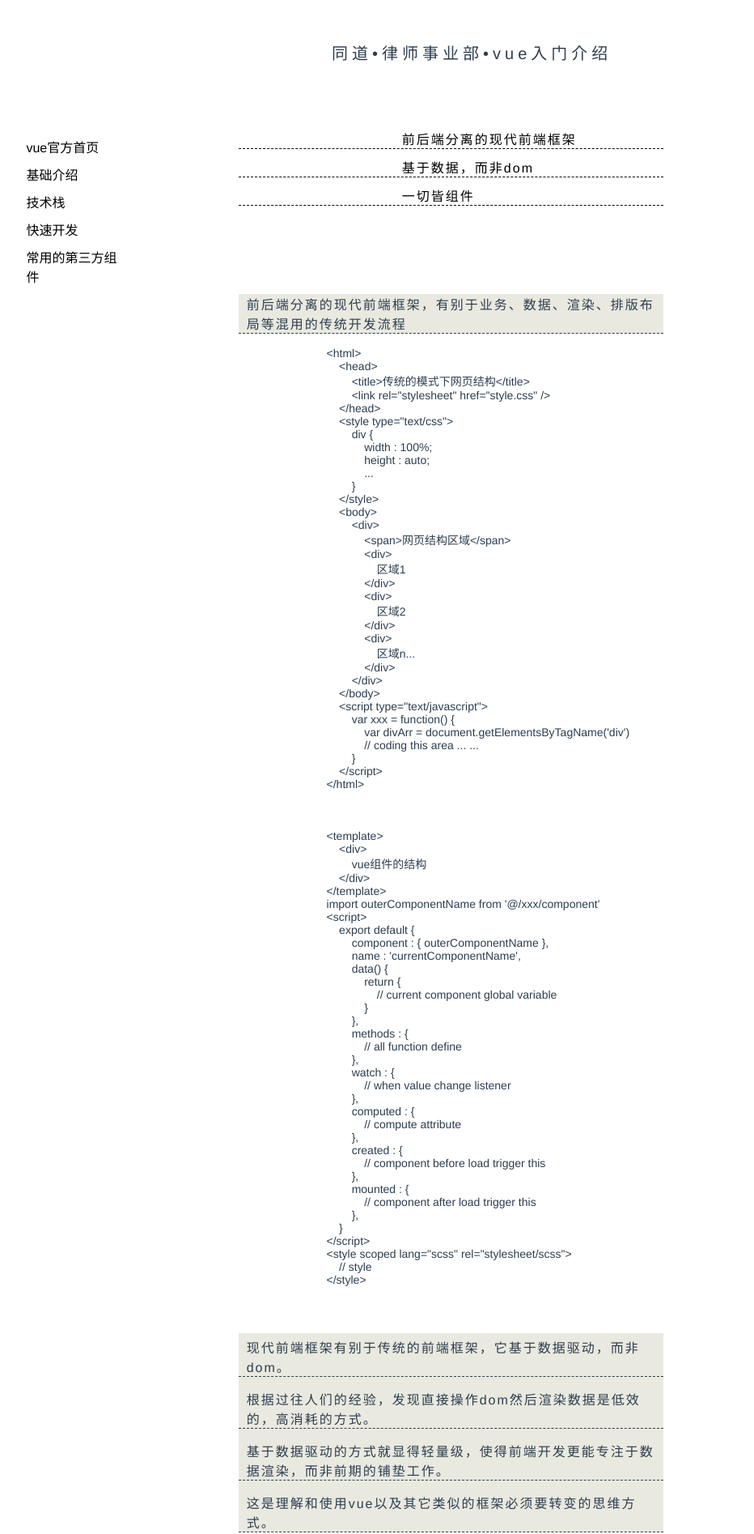
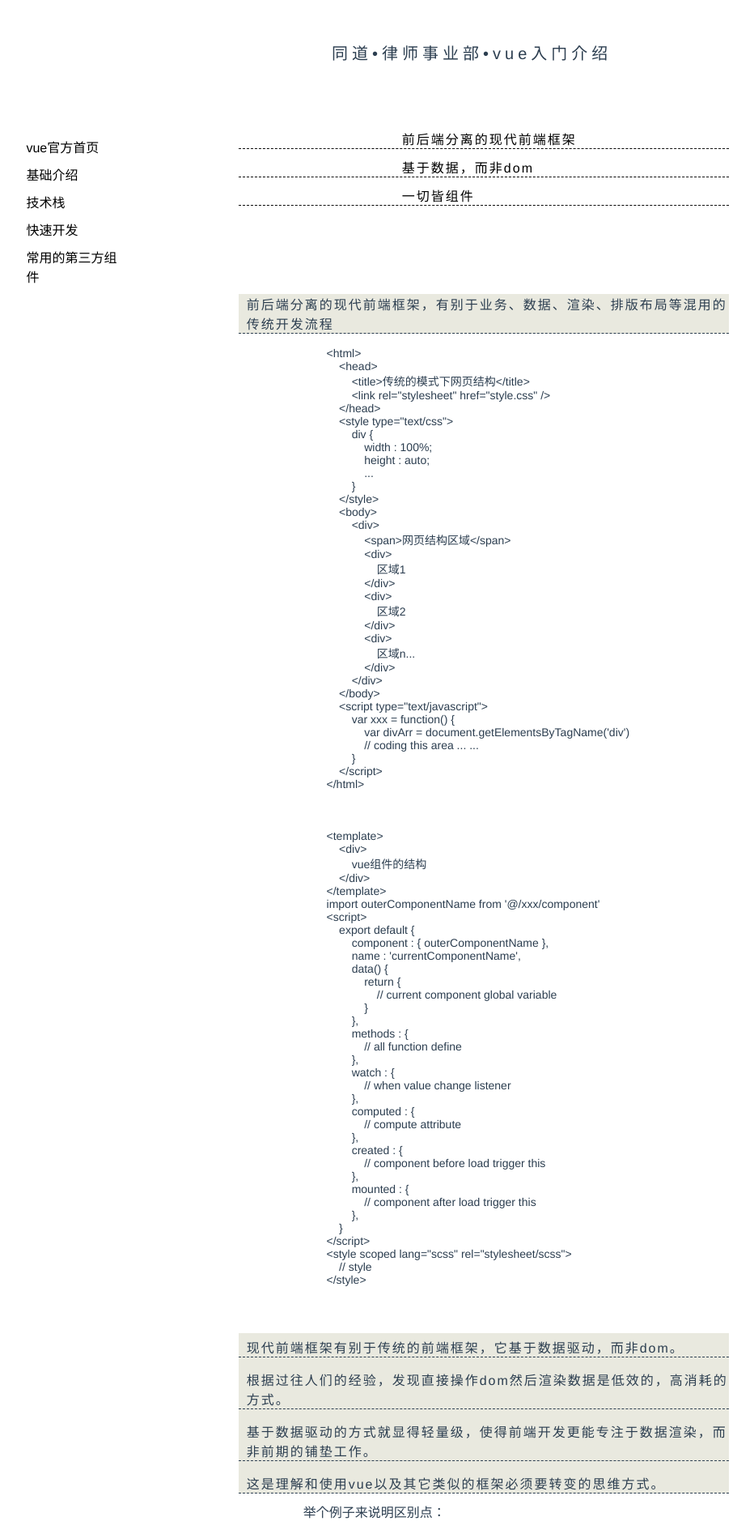
Before and after one commit to hongboo/vue-hello-world, a Vue app: page /#/page_1 in a window 1280 px wide. Shown: the top 1894 px of the page at 81% size, without its empty margins (192-1124 px from the left). Built offline with nearby package versions, Linux system fonts and the light colour scheme.

Commit message:
日常开发

```diff
--- a/src/views/pages/page_1.vue
+++ b/src/views/pages/page_1.vue
@@ -182,7 +182,8 @@
     mounted() {
         let that = this;
         document.onscroll = function(){
-            that.scrollRate = document.body.scrollTop / document.body.scrollHeight
+            // that.scrollRate = document.body.scrollTop / document.body.scrollHeight
+            that.scrollRate = document.documentElement.scrollTop / document.documentElement.scrollHeight
         }
     },
 }
@@ -199,7 +200,7 @@
             li {
                 list-style-type: none;
                 border-bottom: 1px dashed #000;
-                width: 65%;
+                width: 75%;
                 letter-spacing: 2px;
             }
         }
@@ -212,7 +213,7 @@
                 width: 100%;
                 float: left;
                 .dec {
-                    width: 65%;
+                    width: 75%;
                     letter-spacing: 2px;
                     background-color: rgb(233, 233, 223);
                     border-bottom: 1px dashed;
@@ -234,7 +235,7 @@
             .description {
                 position: relative;
                 // left: 100px;
-                width: 65%;
+                width: 75%;
                 letter-spacing: 2px;
                 background-color: rgb(233, 233, 223);
                 p {
@@ -254,7 +255,7 @@
             div {
                 background-color: rgb(233, 233, 223);
                 // margin-left: 100px;
-                width: 65%;
+                width: 75%;
                 letter-spacing: 2px;
                 p {
                     margin: 10px 0;
@@ -275,7 +276,7 @@
     .return-top-box {
         position: fixed;
         bottom: 163px;
-        right: 250px;
+        right: 222px;
         color: rgb(159, 233, 39);
         background-color: rgba(223, 230, 226, 0.336);
         padding: 10px;
```
